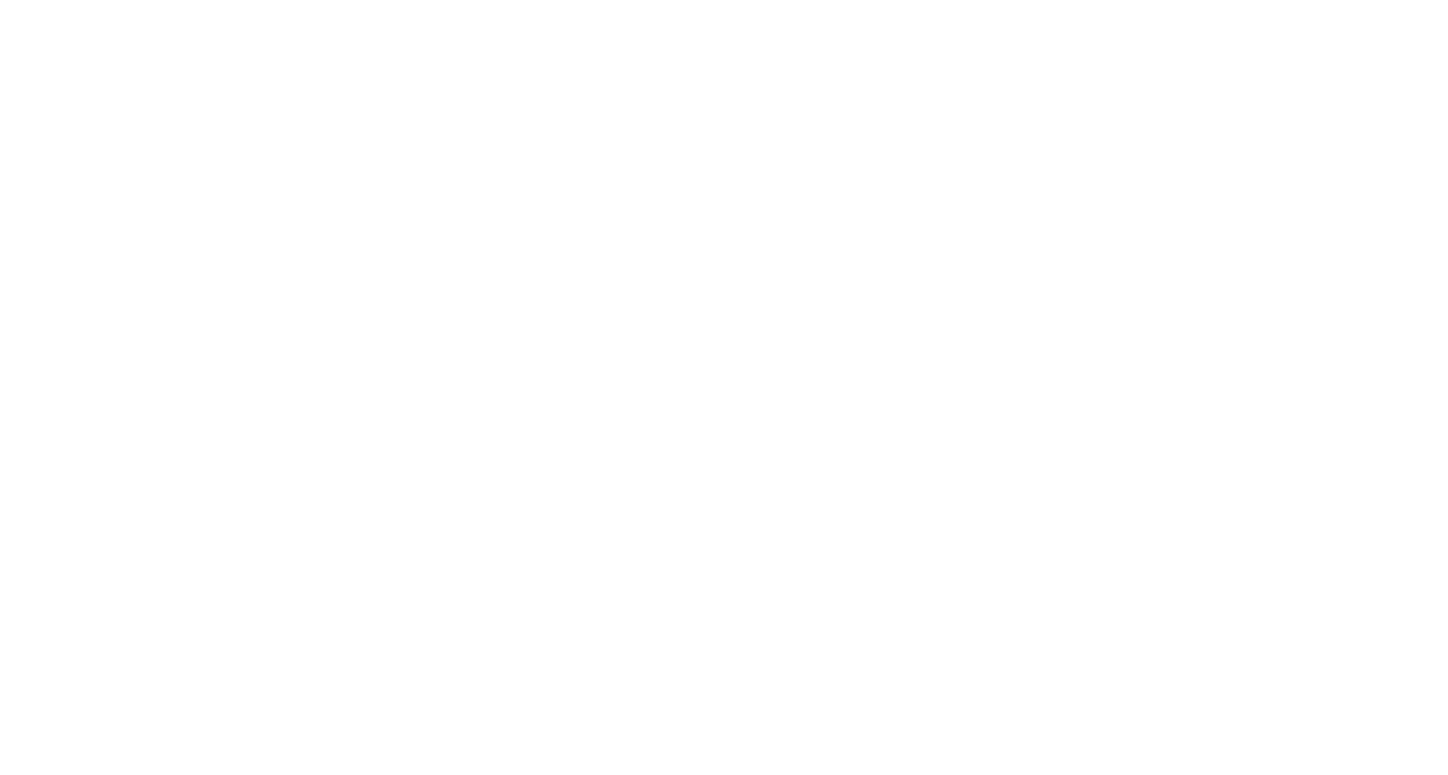
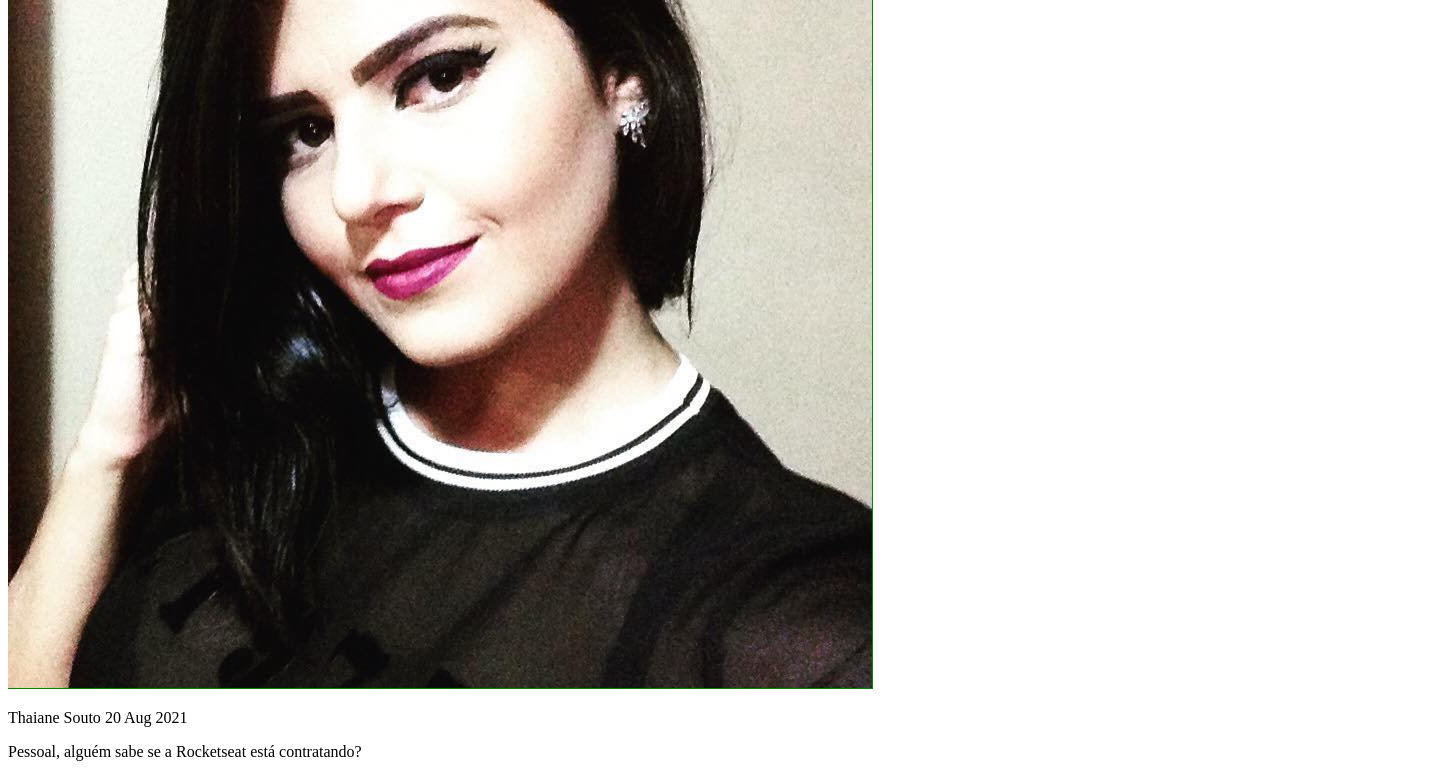
Before and after one commit to tatianasstavares/static-facebook-interface, a React (Create React App) app: page / in a window 1280 px wide. Shown: the part 300-1075 px from the top of the page, 1448 px wide, since content can reach past the window. Before the commit the page ends 800 px from the top, so only its background shows below. Built offline with nearby package versions, Linux system fonts and the light colour scheme.

Commit message:
Rendering of inFormation within the component for testing.

```diff
--- a/src/components/PostList.js
+++ b/src/components/PostList.js
@@ -79,7 +79,7 @@
           {
             id: 2,
             author: {
-              name: "Thaine Souto",
+              name: "Thaiane Souto",
               avatar: thaiane,
             },
             content: "Olha só, me deu até mais motivação!Parabéns!",
@@ -90,7 +90,30 @@
   };
 
   render() {
-    return <h1>Olá</h1>;
+    return (
+      <div>
+        {this.state.posts.map((post) => {
+          return (
+            <div key={post.id}>
+              <img src={post.author.avatar} alt="" />
+              <p>
+                {post.author.name} <span>{post.date}</span>
+              </p>
+              <p>{post.content}</p>
+              {post.comments.map((comment) => {
+                  return (
+                    <div key={comment.id}>
+                        <img src={comment.author.avatar} alt="" />
+                        <p>{comment.author.name}</p>
+                        <p>{comment.content}</p>
+                    </div>
+                  )
+              })}
+            </div>
+          );
+        })}
+      </div>
+    );
   }
 }
 
```
